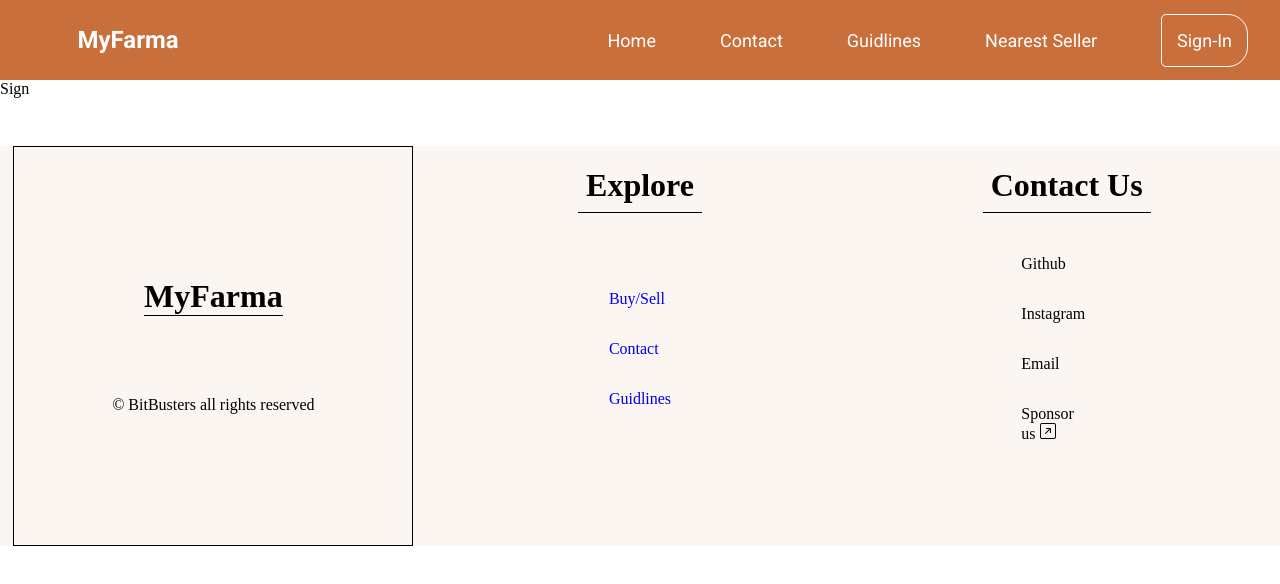
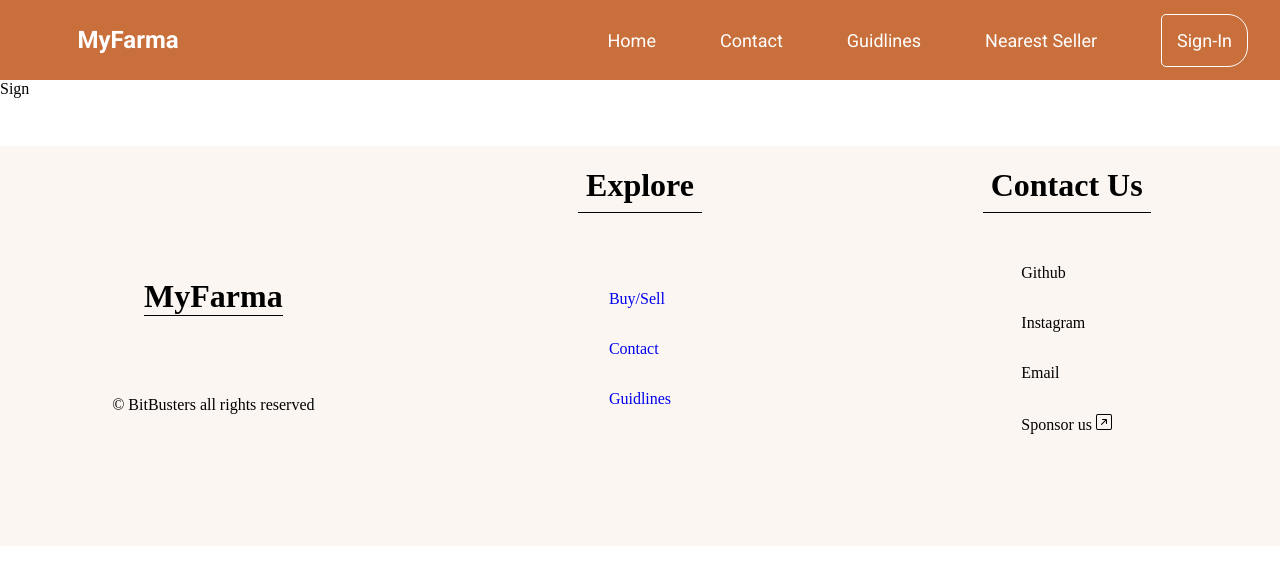
Before and after one commit to HIDZI123/PracticeProj, a React (Vite) app in the folder proj_1/: page /sign in a window 1280 px wide. Shown: the top 584 px of the page. Built offline with nearby package versions, Linux system fonts and the light colour scheme.

Commit message:
footer done

```diff
--- a/proj_1/src/styles/footer.scss
+++ b/proj_1/src/styles/footer.scss
@@ -11,8 +11,6 @@
     grid-template-columns: 2fr 2fr 2fr;
 
     > .col_1 {
-      border: 1px solid black;
-      width: 400px;
         height: 100%;
       display: flex;
       flex-direction: column;
@@ -31,8 +29,6 @@
 
     > .col_2 {
       height: 100%;
-      width: 400px;
-
       display: flex;
       flex-direction: column;
       justify-content: center;
@@ -54,19 +50,17 @@
         > a {
           margin-top: 2rem;
           text-decoration: none;
-          &:active,
-          &:visited,
-          &:hover {
+            &:active, &:visited, &:hover{
                 color: black;
             }
+
         }
       }
     }
 
-    > .col_3 {
+    >.col_3{
         height: 100%;
         display: flex;
-      width: 400px;
         flex-direction: column;
         justify-content: center;
         align-items: center;
@@ -75,7 +69,7 @@
             border-bottom: 1px solid black;
           }
 
-      > main {
+        >main{
             padding: 1rem;
             margin-top: -5rem;
             height: 100%;
@@ -84,16 +78,13 @@
             justify-content: center;
             > a {
                 margin-top: 2rem;
-          width: 50%;
                 text-decoration: none;
-          &:active,
-          &:visited,
-          &:hover {
+                  &:active, &:visited, &:hover{
                       color: black;
-            background-color: black;
+                  }
+
               }
         }
     }
   }
 }
-}
```
Lines whose indentation alone changed are shown as unchanged.
